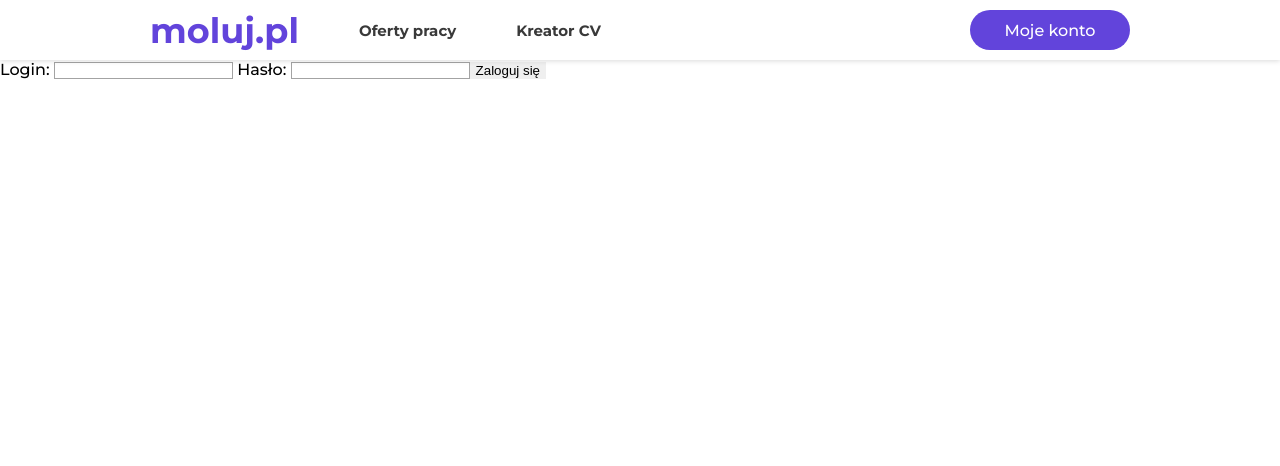
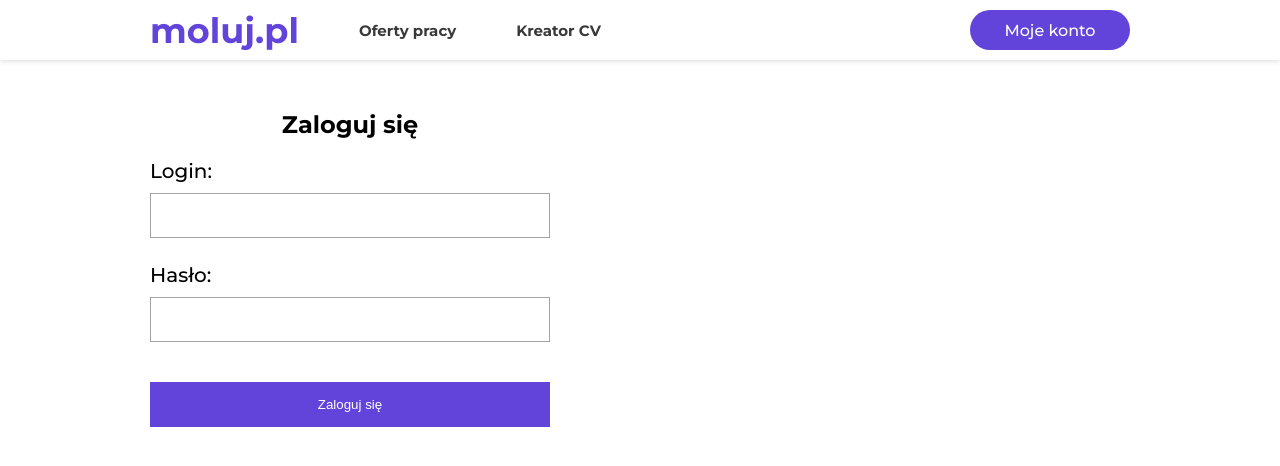
Before and after one commit to Uzyxen/system-ogloszeniowy, a Vue app: page /logowanie in a window 1280 px wide. Shown: the top 466 px of the page. Built offline with nearby package versions, Linux system fonts and the light colour scheme.

Commit message:
login form simple styles

```diff
--- a/src/views/LoginForm.vue
+++ b/src/views/LoginForm.vue
@@ -1,8 +1,19 @@
 <template>
-    <div id="form">
+    <div id="login-box">
+        <h2>Zaloguj się</h2>
+
         <form @submit.prevent="Login" method="post">
-            Login: <input type="text" name="login" v-model="data.login">
-            Hasło: <input type="password" name="password" id="" v-model="data.password">
+            <div>
+                <label for="login">Login:</label>
+                <input type="text" name="login" v-model="data.login" @keyup="checkLogin">
+                <span class="error">{{ loginErr }}</span>
+            </div>
+
+            <div>
+                <label for="login">Hasło:</label>
+                <input type="password" name="password" id="" v-model="data.password">
+                <span class="error">{{ passwordErr }}</span>
+            </div>
             <button type="submit">Zaloguj się</button>
         </form>
 
@@ -20,17 +31,25 @@
                     login: '',
                     password: ''
                 },
-                response: ''
+                response: '',
+                loginErr: '',
+                passwordErr: ''
             }
         },
         methods:{
-            async Login(){
-                try {
-                    this.response = await sendData(this.data);
+            async Login() {
+                if(this.data.login === '') this.loginErr = 'Uzupełnij pole!';
+                else this.loginErr = '';
 
-                    console.log('Odpowiedź:', this.response);
-                } catch (error) {
-                    console.error('Błąd podczas wysyłania danych:', error);
+                if(this.data.password === '') this.passwordErr = 'Uzupełnij pole!';
+                else this.passwordErr = '';
+
+                if(this.data.login !== '' && this.data.password !== ''){
+                    try {
+                        this.response = await sendData(this.data);
+                    } catch (error) {
+                        console.error('Błąd podczas wysyłania danych:', error);
+                    }
                 }
             }
         }
@@ -39,5 +58,47 @@
 </script>
 
 <style>
+    .error{
+        font-size: 14px;
+        color: #FA4132;
+    }
 
+    #login-box{
+        padding: 50px 150px 0;
+        width: 400px;
+    }
+
+    #login-box h2{
+        text-align: center;
+        margin: 0 0 20px;
+    }
+
+    #login-box form div{
+        display: flex;
+        flex-direction: column;
+        gap: 10px;
+    }
+
+    #login-box form div:nth-child(1){
+        margin-bottom: 15px;
+    }
+
+    #login-box form div label{
+        font-size: 20px;
+    }
+
+    #login-box form div input{
+        padding: 15px;
+        height: 45px;
+        box-sizing: border-box;
+    }
+
+    #login-box button{
+        margin-top: 30px;
+        width: 400px;
+        background-color: #6244DB;
+        color: #fff;
+        padding: 15px;
+        cursor: pointer;
+    }
 </style>
```
Also changed, not shown: 1 other file (tests, documents, lock files or other folders).
